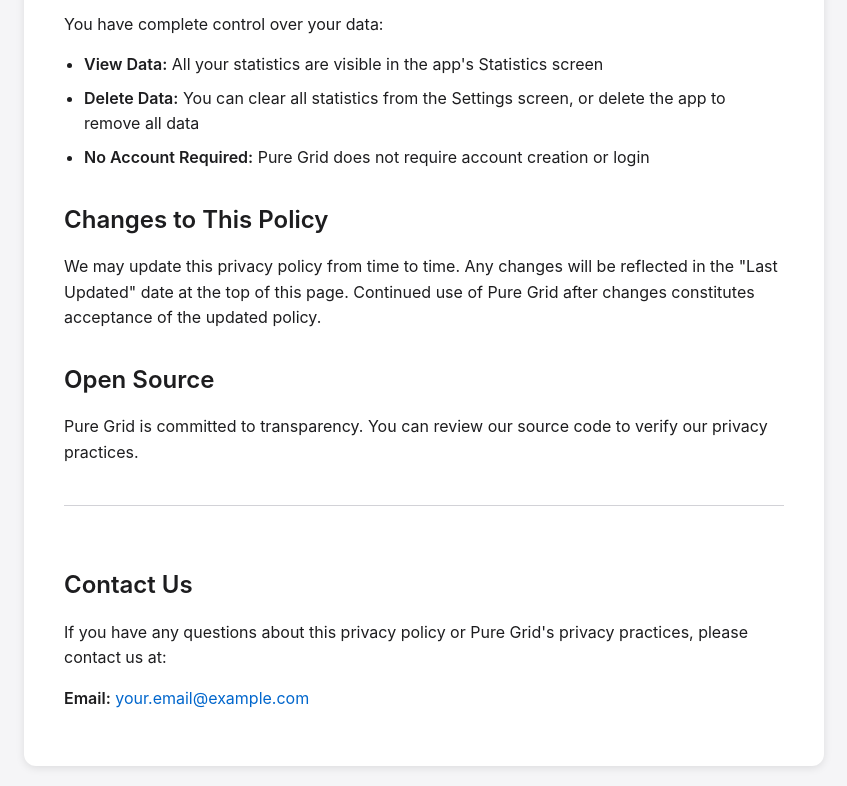
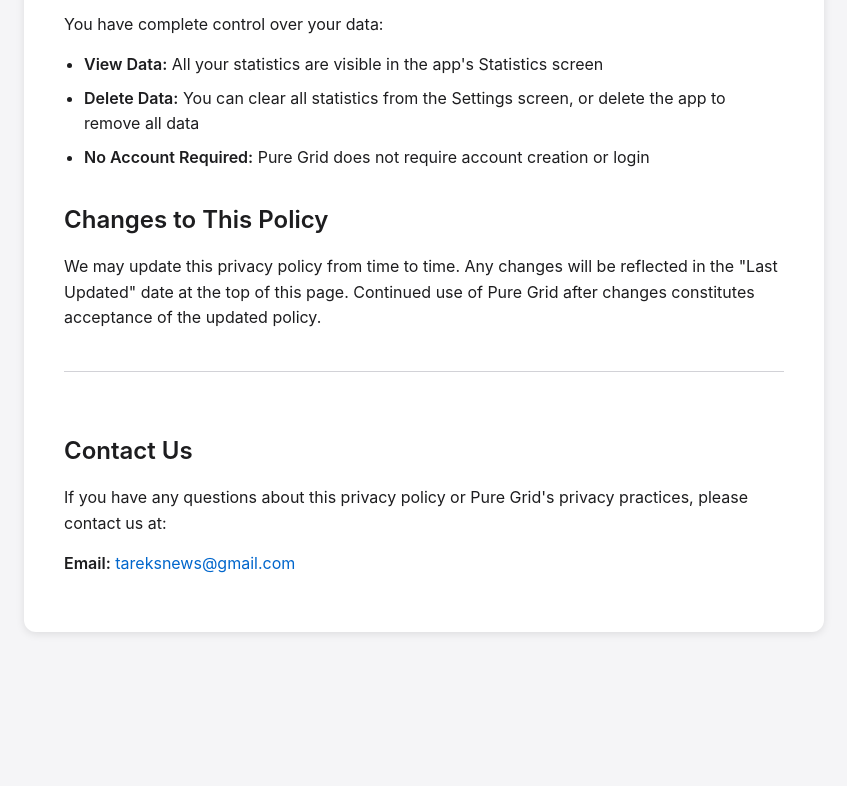
Before and after one commit to TAMustafa/true_grit_privacy, a plain HTML site: page index.html in a window 1280 px wide. Shown: the part 1845-2631 px from the top of the page, without its empty margins (216-1063 px from the left). After the commit the page ends 2497 px from the top, so only its background shows below. Drawn offline with Linux system fonts and the light colour scheme.

Commit message:
Remove Open Source section and update contact email

```diff
--- a/index.html
+++ b/index.html
@@ -176,13 +176,11 @@
         <h2>Changes to This Policy</h2>
         <p>We may update this privacy policy from time to time. Any changes will be reflected in the "Last Updated" date at the top of this page. Continued use of Pure Grid after changes constitutes acceptance of the updated policy.</p>
 
-        <h2>Open Source</h2>
-        <p>Pure Grid is committed to transparency. You can review our source code to verify our privacy practices.</p>
 
         <div class="contact">
             <h2>Contact Us</h2>
             <p>If you have any questions about this privacy policy or Pure Grid's privacy practices, please contact us at:</p>
-            <p><strong>Email:</strong> <a href="mailto:your.email@example.com">your.email@example.com</a></p>
+            <p><strong>Email:</strong> <a href="mailto:tareksnews@gmail.com">tareksnews@gmail.com</a></p>
         </div>
     </div>
 </body>
```
